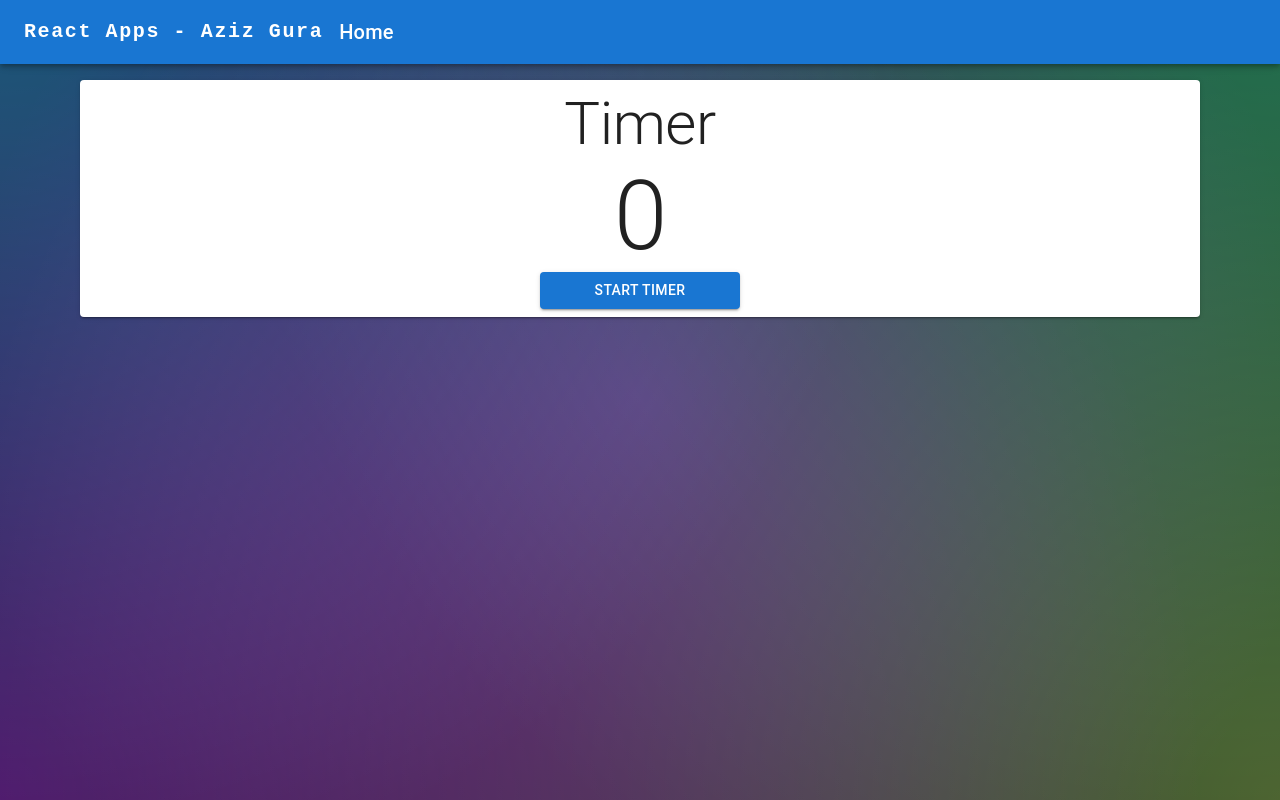
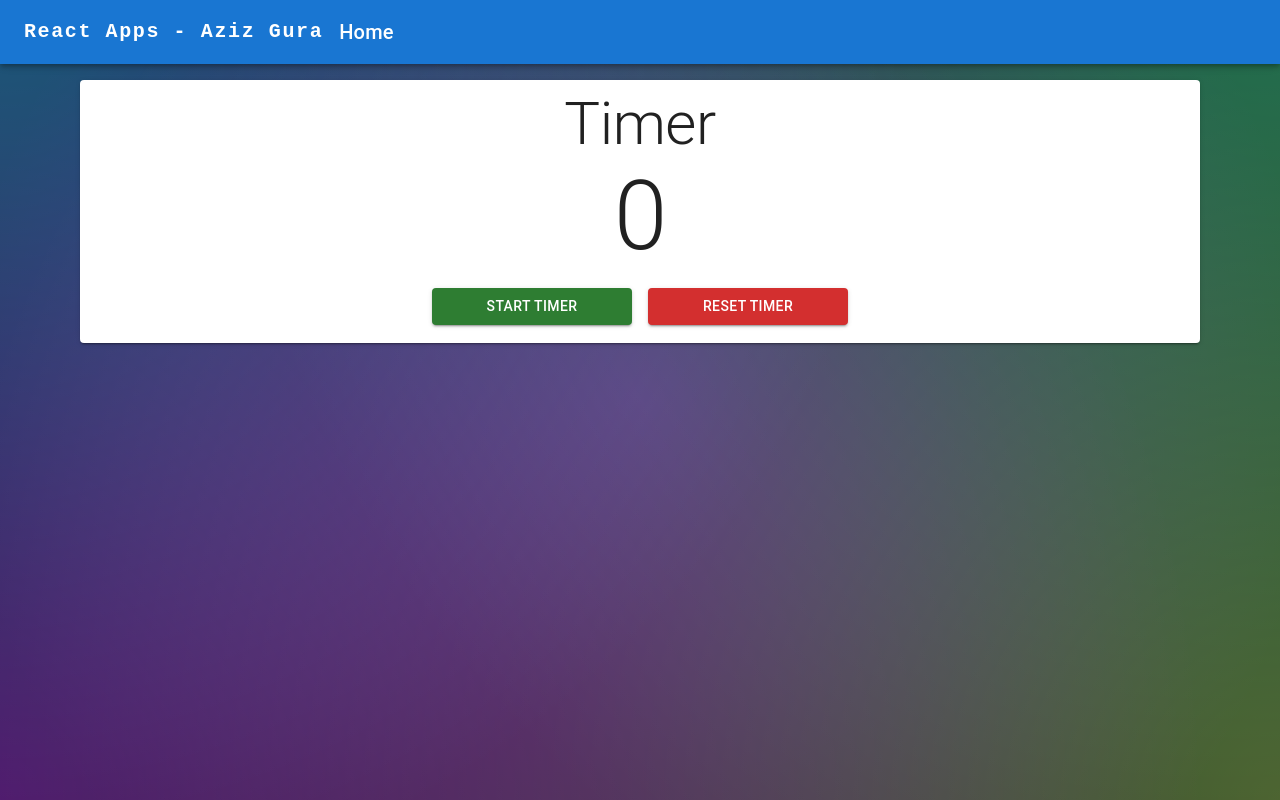
Before and after one commit to azizgura2452/react-apps, a React (Create React App) app: page /timer in a window 1280 px wide. Built offline with nearby package versions, Linux system fonts and the light colour scheme.

Commit message:
added reset functionality to timer

```diff
--- a/src/components/timer.tsx
+++ b/src/components/timer.tsx
@@ -3,13 +3,21 @@ import useTimer from '../hooks/useTimer';
 import { Box, Button, Typography } from '@mui/material';
 
 const Timer = () => {
-    const { counter, startTimer } = useTimer();
+    const { counter, startTimer, clearTimer } = useTimer();
     return (
         <Box sx={{ display: 'flex', flexDirection: 'column', justifyContent: 'center', alignItems: 'center' }}>
             <Typography variant='h2'>Timer</Typography>
             <Typography variant='h1'>{counter}</Typography>
-            <Box>
-                <Button onClick={startTimer} variant='contained' sx={{ width: '200px' }}>Start Timer</Button>
+            <Box sx={{
+                display: 'flex',
+                justifyContent: 'space-between',
+                alignItems: 'center',
+                marginBottom: '10px',
+                marginTop: 2,
+                gap: 2
+            }}>
+                <Button onClick={startTimer} color='success' variant='contained' sx={{ width: '200px' }}>Start Timer</Button>
+                <Button onClick={clearTimer} color='error' variant='contained' sx={{ width: '200px' }}>Reset Timer</Button>
             </Box>
         </Box>
     );
--- a/src/hooks/useTimer.ts
+++ b/src/hooks/useTimer.ts
@@ -3,17 +3,26 @@ import React, { useEffect, useState } from "react";
 const useTimer = () => {
     const [counter, setCounter] = useState(0);
     const [activeTimer, setActiveTimer] = useState(true);
+    const [timerId, setTimerId] = useState();
 
     const startTimer = () => {
+        let t;
         if (activeTimer) {
-            setInterval(() => {
+            t = setInterval(() => {
                 setCounter(prev => prev + 1);
             }, 1000);
             setActiveTimer(!activeTimer)
+            setTimerId(prev => t);
         }
     };
 
-    return {startTimer, counter}
+    const clearTimer = () => {
+        clearInterval(timerId);
+        setCounter(0);
+        setActiveTimer(!activeTimer);
+    }
+
+    return {startTimer, counter, timerId, clearTimer}
 }
 
 export default useTimer;
--- a/src/pages/layout.tsx
+++ b/src/pages/layout.tsx
@@ -38,7 +38,7 @@ const Layout = () => {
         <Grid2 container spacing={2}>
           {
             apps.map(a => {
-              return <Grid2 size={4}>
+              return <Grid2 size={4} key={a.id}>
                 <Card sx={{ maxWidth: 345, height: '200px', padding: 1 }}>
                   <CardContent sx={{height: '65%'}}>
                     {a.icon}
```
